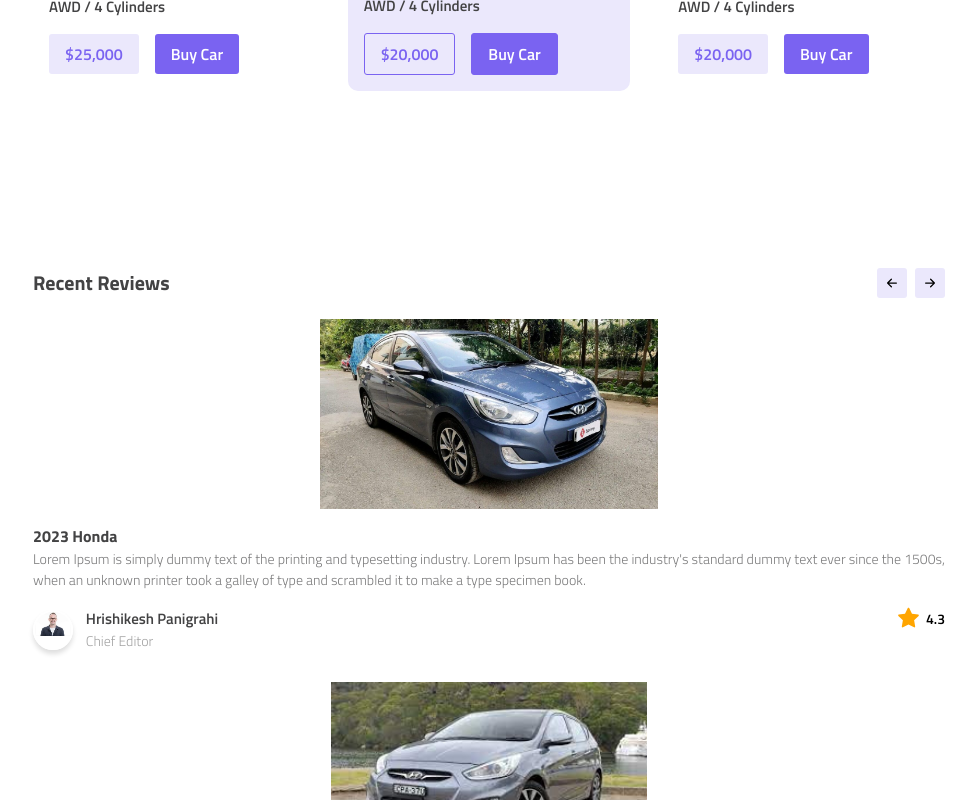
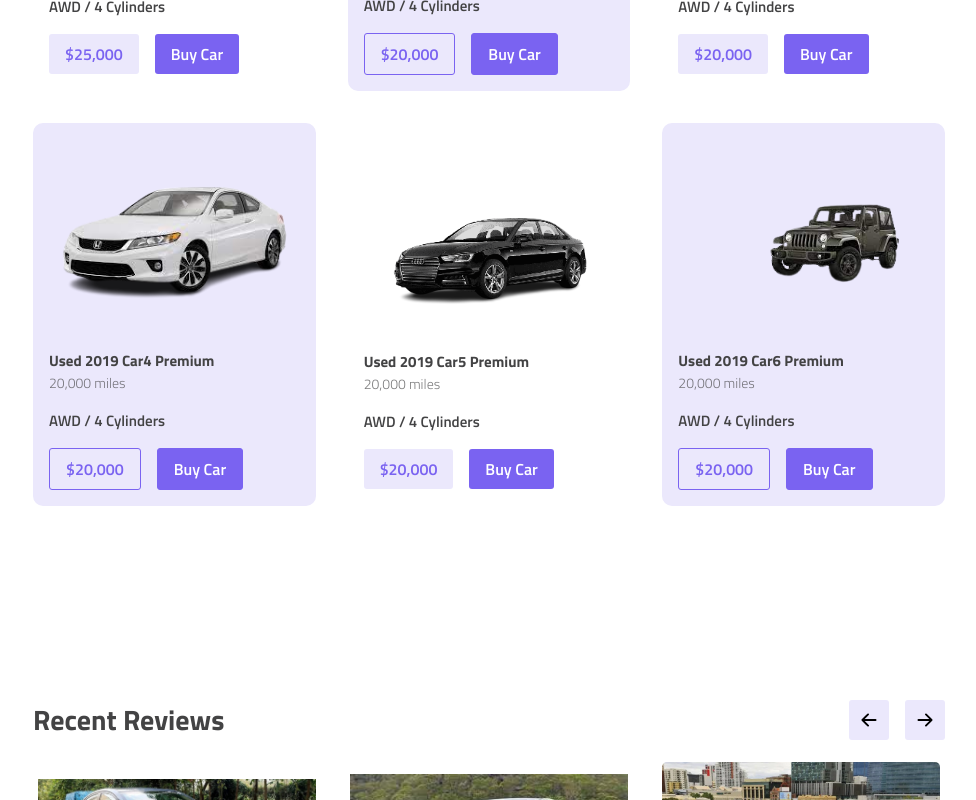
Before and after one commit to Hrishikesh-Panigrahi/CarConnect, a React (Vite) app: page / in a window 1280 px wide. Shown: the part 2220-3020 px from the top of the page, without its empty margins (151-1127 px from the left). Built offline with nearby package versions, Linux system fonts and the light colour scheme.

Commit message:
responsiveness for review and few changes in auction

```diff
--- a/src/Pages/Auction/Auction.jsx
+++ b/src/Pages/Auction/Auction.jsx
@@ -30,12 +30,36 @@
     },
 
     {
-      title: "Used 2019 Thar Premium",
+      title: "Used 2019 Honda Premium",
       miles: "20,000 miles",
       features: "AWD / 4 Cylinders",
       price: "$20,000",
       seller: "Buy Car",
       image: honda,
+    },
+    {
+      title: "Used 2019 Car4 Premium",
+      miles: "20,000 miles",
+      features: "AWD / 4 Cylinders",
+      price: "$20,000",
+      seller: "Buy Car",
+      image: honda,
+    },
+    {
+      title: "Used 2019 Car5 Premium",
+      miles: "20,000 miles",
+      features: "AWD / 4 Cylinders",
+      price: "$20,000",
+      seller: "Buy Car",
+      image: AudiA4,
+    },
+    {
+      title: "Used 2019 Car6 Premium",
+      miles: "20,000 miles",
+      features: "AWD / 4 Cylinders",
+      price: "$20,000",
+      seller: "Buy Car",
+      image: thar,
     },
   ];
 
--- a/src/Pages/Review/Review.css
+++ b/src/Pages/Review/Review.css
@@ -24,3 +24,68 @@
     gap: 1.5rem;
 
 }
+
+@media screen and (min-width: 520px) {
+    .review .secHeading{
+        margin-top: 1rem;
+    }
+
+    .review .secTitle{
+        font-size: 23px;
+    }
+
+    .review .navBtns{
+        gap: .5rem;
+    }
+
+    .review .navBtns .icon{
+        font-size: 40px;
+    }
+
+    .reviewContainer{
+        grid-template-columns: repeat(2, 1fr);
+    }
+
+    .reviewContainer .singleReview .reviewTitle{
+        font-size: 18px;
+    }
+
+    .reviewContainer .singleReview .desc{
+        font-size: 16px;
+    }
+
+    .reviewerDiv .leftDiv .name{
+        font-size: 17px;
+    }
+
+    .reviewerDiv .leftDiv p{
+        font-size: 16px;
+    }
+
+    .reviewerDiv .rightDiv .icon{
+        font-size: 16px;
+    }
+
+    .reviewerDiv .rightDiv blockquote{
+       font-weight: 600;
+       font-size: 16px;
+    }
+}
+
+
+@media screen and (min-width: 940px) {
+    .review .secTitle{
+        font-size: 28px;
+    }
+
+    .review .navBtns{
+        gap: 1rem;
+    }
+
+
+    .reviewContainer{
+        grid-template-columns: repeat(3, 1fr);
+    }
+
+
+}
```
